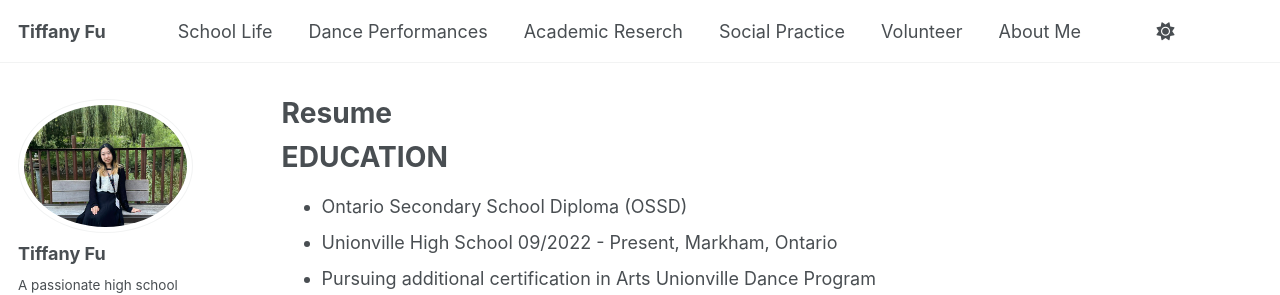
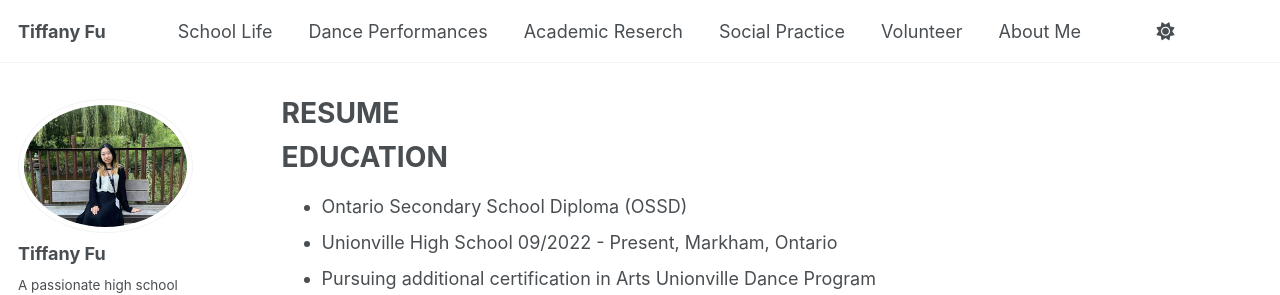
Before and after one commit to TiffanyJTFu/TiffanyFu, a Jekyll site: the page built from _pages/cv.md, in a window 1280 px wide and 900 px high. Shown: the top 295 px of the window. Built offline with Jekyll 4.4.1, drawn with Linux system fonts in a browser that asks for light colours; a script that is not in the unit is left out.

Commit message:
Update cv.md

```diff
--- a/_pages/cv.md
+++ b/_pages/cv.md
@@ -1,10 +1,10 @@
 ---
 layout: archive
-title: "Resume"
+title: "RESUME"
 permalink: /cv/
 author_profile: true
 redirect_from:
-  - /RESUME
+  - /Resume
 ---
 
 {% include base_path %}
```
